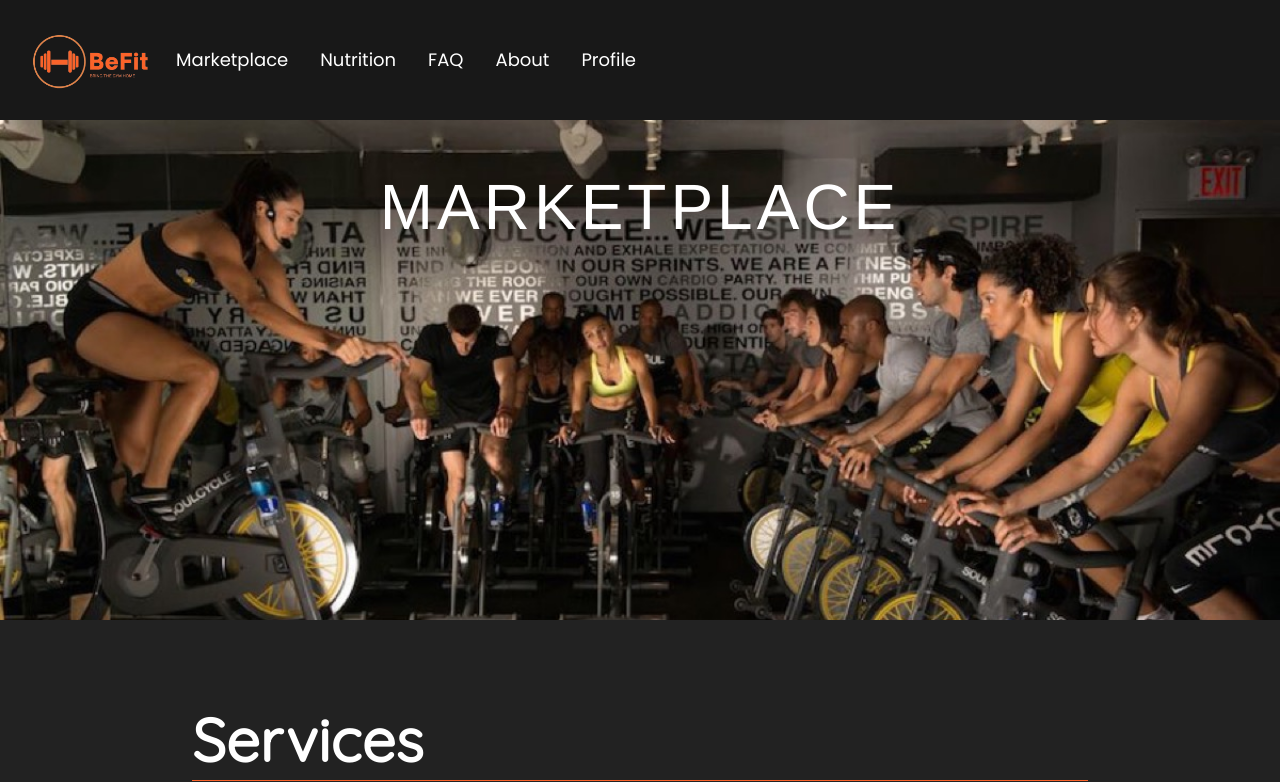
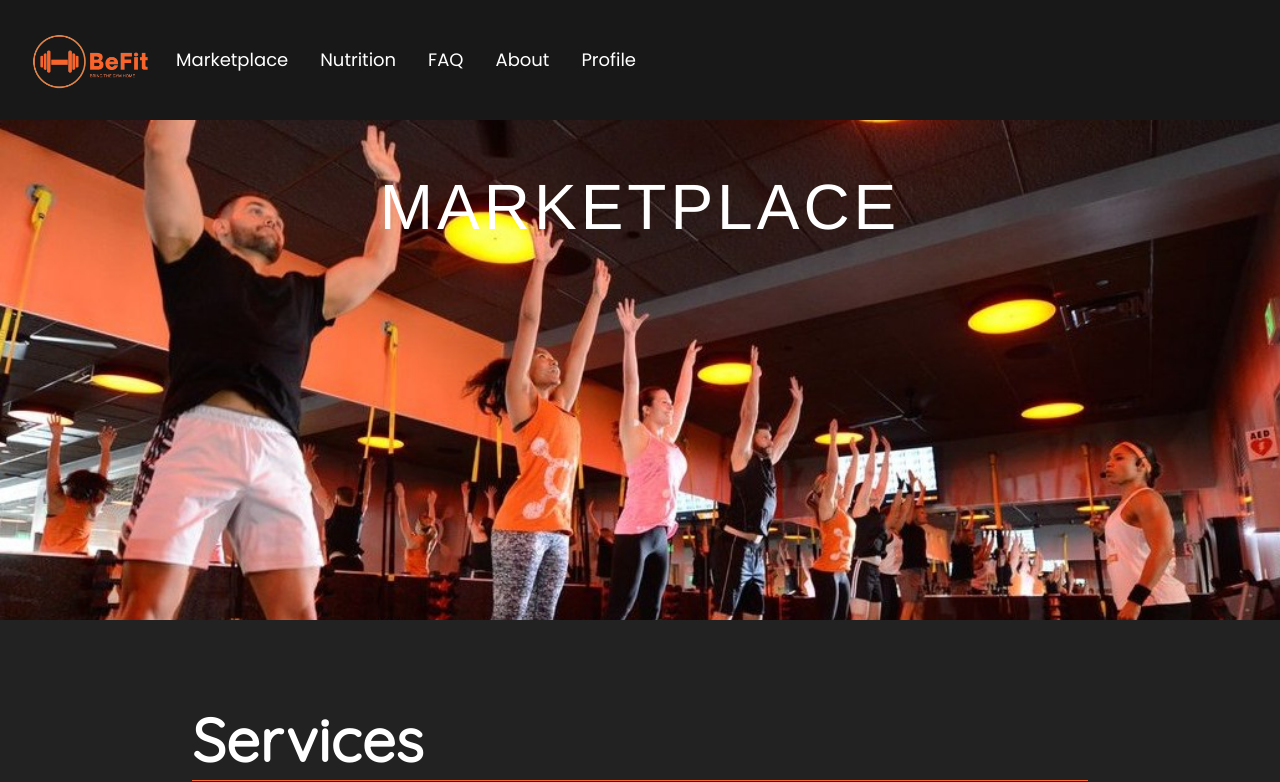
Before and after one commit to michaelgoyon/BeFit-Marketplace, a CodeIgniter app: page /befit/user/marketplace/ in a window 1280 px wide. Shown: the top 782 px of the page. Run offline with CodeIgniter, Linux system fonts and the light colour scheme; data comes from the database, SQL or seed files in the repository; data that the repository does not hold is empty.

Commit message:
backgroundchange
backgroundchange

```diff
--- a/assets/css/marketplace_styles.css
+++ b/assets/css/marketplace_styles.css
@@ -185,7 +185,7 @@ html {
 }
 
 .marketplacehead{
-    background: url(../images/marketplacebg2.jpg);
+    background: url(../images/marketplacebg3.jpg);
     background-repeat: no-repeat;
     background-size: cover;
 	position:relative;
```
Also changed, not shown: assets/images/marketplacebg3.jpg (added).
